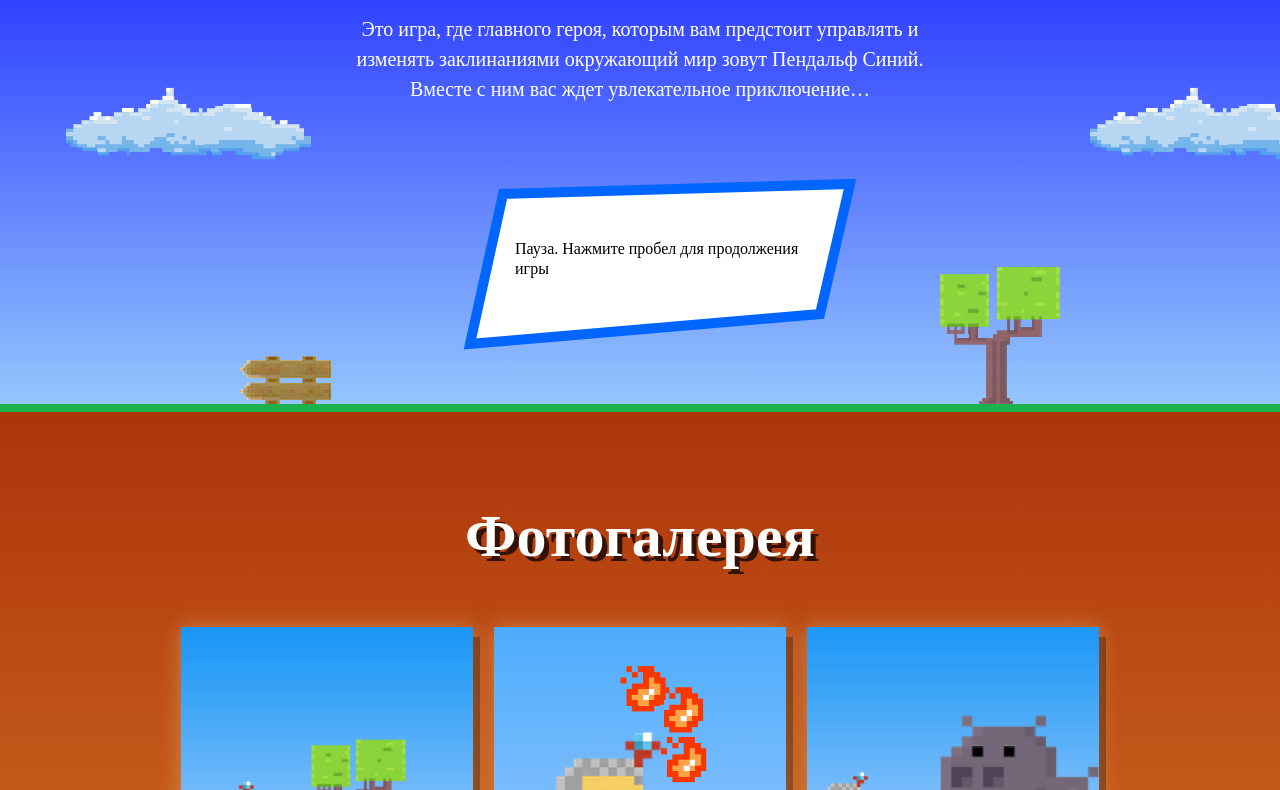
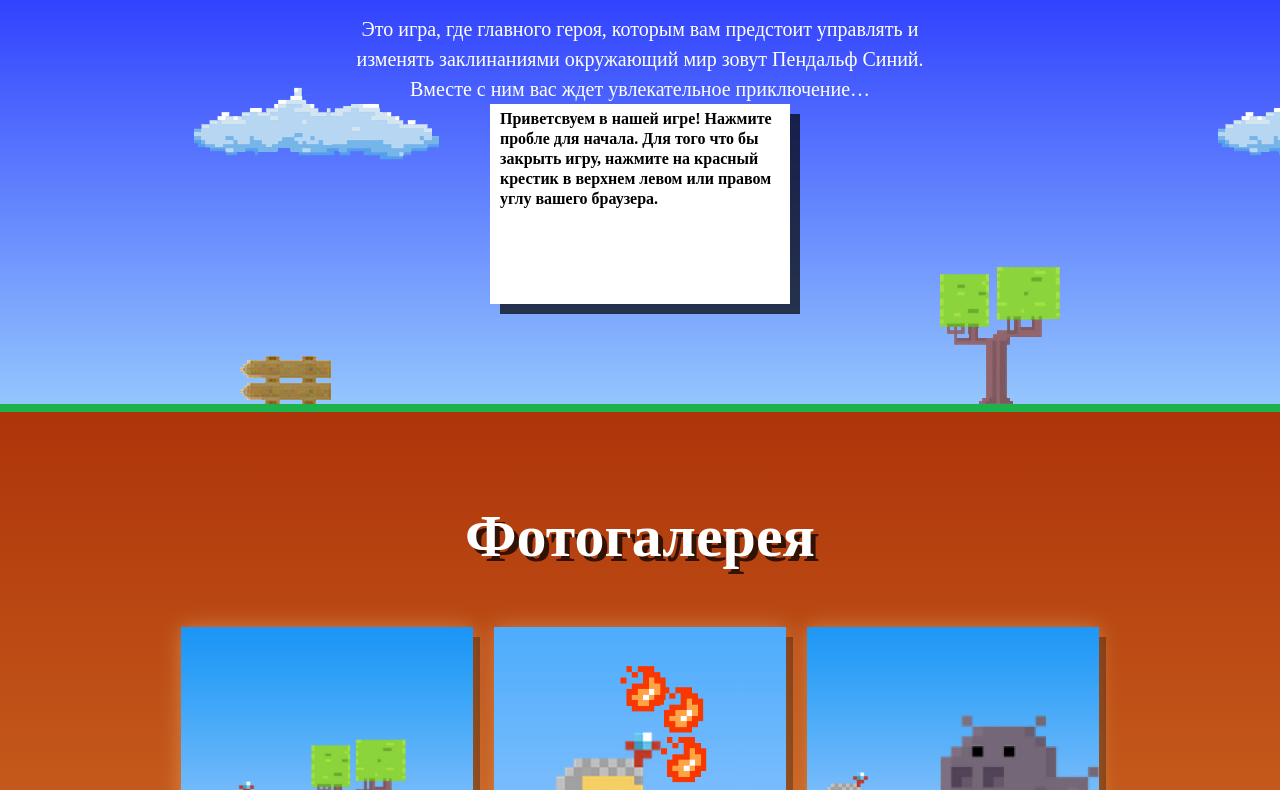
Before and after one commit to vladbesson/6394-code-and-magick, a website: page index.html in a window 1280 px wide. Shown: the part 203-993 px from the top of the page. Drawn offline with Linux system fonts and the light colour scheme; a web font is replaced by a local one.

Commit message:
create createMessageOnCanvas function

```diff
--- a/index.html
+++ b/index.html
@@ -120,8 +120,7 @@
 </template>
 
 <script src="js/form.js"></script>
-<script src="js/check.js"></script>
-<script src="js/game-stat.min.js"></script>
+<script src="js/game.js"></script>
 
 </body>
 </html>
--- a/js/game.js
+++ b/js/game.js
@@ -258,6 +258,42 @@
     this._pauseListener = this._pauseListener.bind(this);
   };
 
+  /**
+   * Функция для отрисовки сообщения на канвасе
+   * принимает в качестве парамтера текст
+   */
+  var createMessageOnCanvas = function(canvas, text, marginLeft, marginTop, width, height) {
+    canvas.fillStyle = 'rgba(0, 0, 0, 0.7)';
+    canvas.fillRect(marginLeft + 10, marginTop + 10, width, height);
+    canvas.fillStyle = '#FFFFFF';
+    canvas.fillRect(marginLeft, marginTop, width, height);
+    canvas.fillStyle = 'black';
+    canvas.font = 'bold 16px "PT Mono"';
+    renderTextForCanvas(canvas, text, marginLeft + 10, 20, width - 20, 20);
+  };
+
+  /**
+   * Функция для построчного рендера текста для канваса
+   */
+  var renderTextForCanvas = function(canvas, text, marginLeft, marginTop, maxWidth, lineHeight) {
+    var words = text.split(" ");
+    var countWords = words.length;
+    var line = "";
+    for (var n = 0; n < countWords; n++) {
+      var testLine = line + words[n] + " ";
+      var testWidth = canvas.measureText(testLine).width;
+      if (testWidth > maxWidth) {
+        canvas.fillText(line, marginLeft, marginTop);
+        line = words[n] + " ";
+        marginTop += lineHeight;
+      }
+      else {
+        line = testLine;
+      }
+    }
+    canvas.fillText(line, marginLeft, marginTop);
+  };
+
   Game.prototype = {
     /**
      * Текущий уровень игры.
@@ -380,15 +416,31 @@
     _drawPauseScreen: function() {
       switch (this.state.currentStatus) {
         case Verdict.WIN:
+          var introText = "Ты попал! По правилам нашей игры тебе полагается 1 миллион долларов. Для того, что бы мы" +
+              "  могли их выслать тебе пришли нам номер своей кредитки и пин код.";
+          createMessageOnCanvas(this.ctx, introText, 200, 0, 300, 200);
+
           console.log('you have won!');
           break;
         case Verdict.FAIL:
+          var introText = "Ты продул! Но не расстравиайся, мы все равно дадаим тебе 1 миллион долларов. Для того, что бы мы" +
+              "  могли их выслать тебе пришли нам номер своей кредитки и пин код.";
+          createMessageOnCanvas(this.ctx, introText, 200, 0, 300, 200);
+
           console.log('you have failed!');
           break;
         case Verdict.PAUSE:
+          var introText = "Пауза. Рекламная. Покупайте порошок Фрося и пятен на вашей одежде станет на 30% меньше." +
+              " Вы и порошок Фрося – созданы друг для друга!";
+          createMessageOnCanvas(this.ctx, introText, 200, 0, 300, 200);
+
           console.log('game is on pause!');
           break;
         case Verdict.INTRO:
+          var introText = "Приветсвуем в нашей игре! Нажмите пробле для начала. Для того что бы закрыть игру," +
+                " нажмите на красный крестик в верхнем левом или правом углу вашего браузера.";
+          createMessageOnCanvas(this.ctx, introText, 200, 0, 300, 200);
+
           console.log('welcome to the game! Press Space to start');
           break;
       }
```
